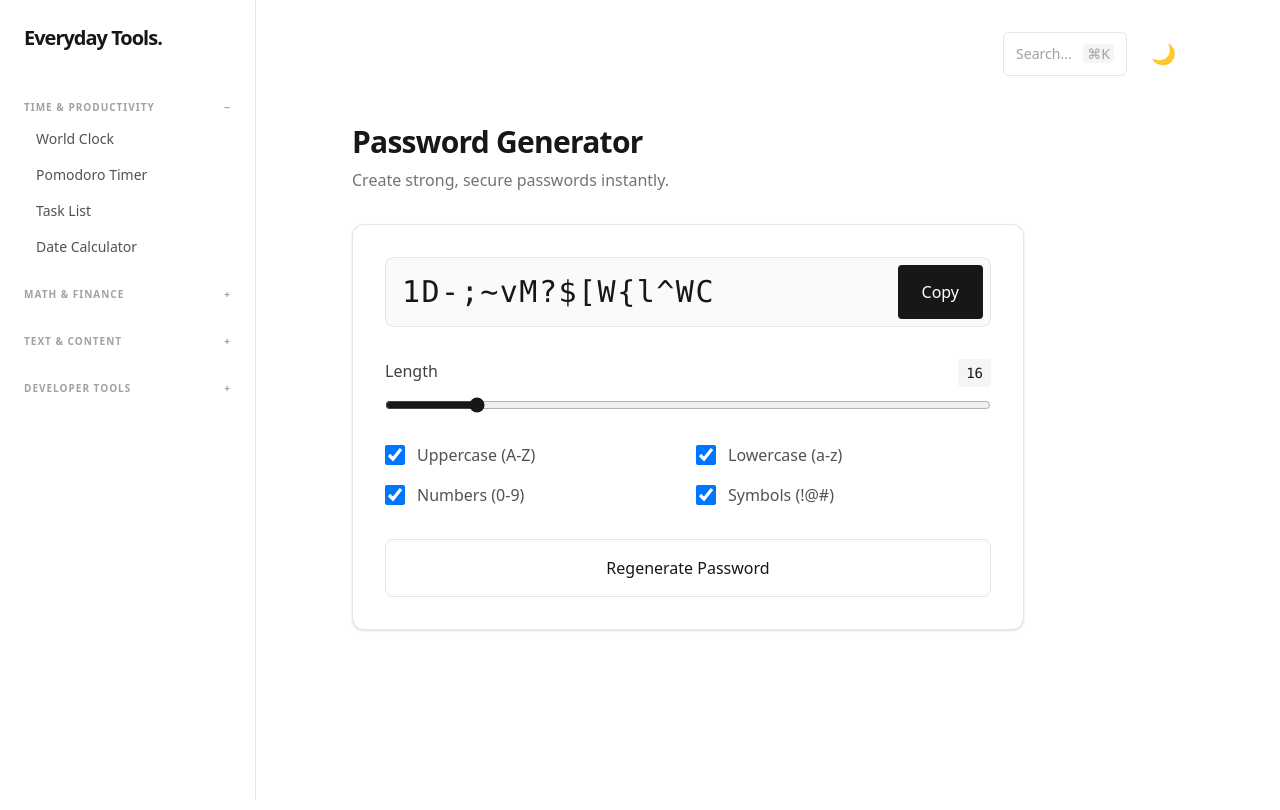
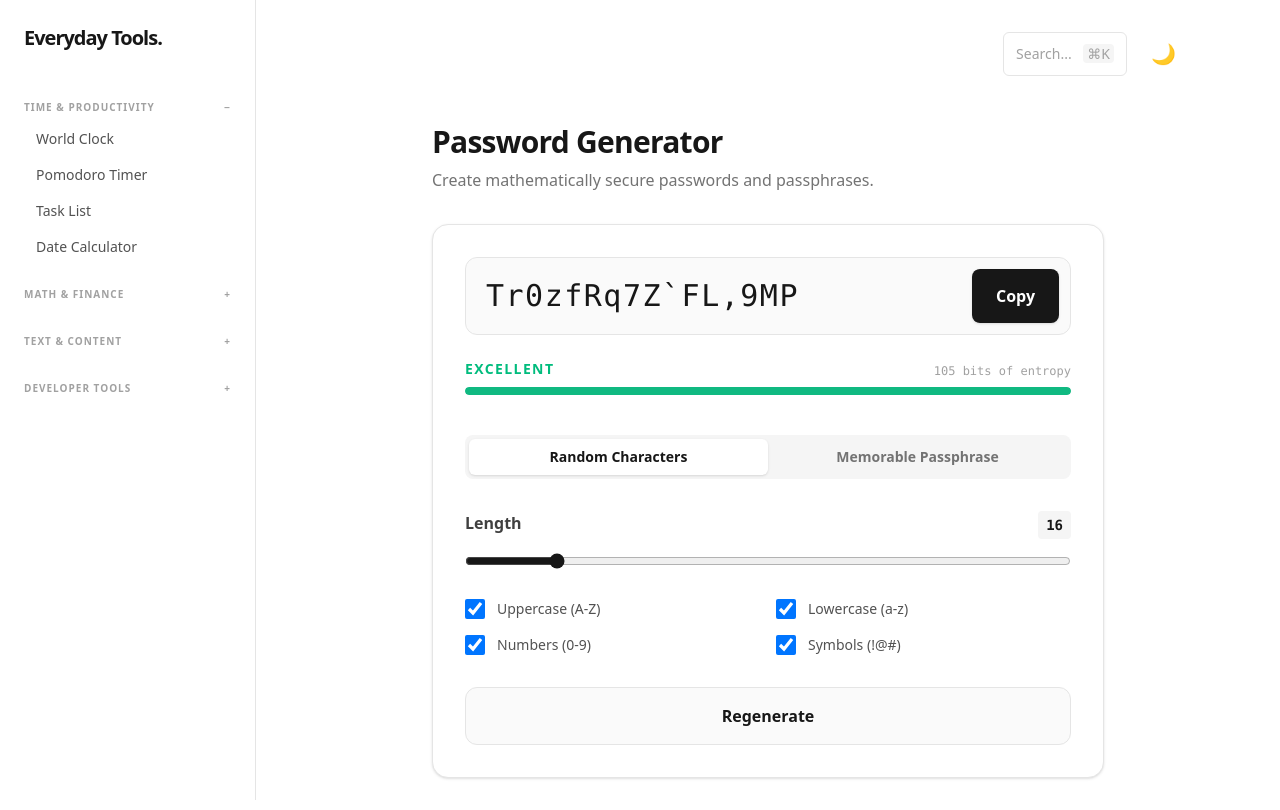
Before and after one commit to Fairfax18/everyday-tools, a Next.js app: page /text/password-generator in a window 1280 px wide. Built offline with nearby package versions, Linux system fonts and the light colour scheme.

Commit message:
update password generator tool

```diff
--- a/app/text/password-generator/page.js
+++ b/app/text/password-generator/page.js
@@ -1,74 +1,172 @@
 'use client';
-import { useState, useEffect } from 'react';
+import { useState, useEffect, useMemo } from 'react';
+import { motion } from 'framer-motion';
+
+// A curated list of common, easy-to-type words for Passphrase Mode
+const WORD_LIST = [
+  "apple", "river", "mountain", "ocean", "battery", "horse", "staple", "correct",
+  "sunset", "desert", "forest", "winter", "summer", "rocket", "planet", "galaxy",
+  "window", "coffee", "guitar", "puzzle", "robot", "wizard", "dragon", "castle",
+  "ninja", "pirate", "laser", "quantum", "crystal", "shadow", "spirit", "temple",
+  "velvet", "breeze", "storm", "thunder", "silver", "golden", "copper", "bronze",
+  "eagle", "tiger", "panther", "falcon", "wolf", "bear", "dolphin", "whale",
+  "orbit", "comet", "meteor", "nebula", "cosmos", "voyage", "journey", "quest",
+  "diamond", "ruby", "sapphire", "emerald", "amber", "pearl", "jade", "opal",
+  "piano", "violin", "trumpet", "melody", "rhythm", "harmony", "chorus", "tempo",
+  "circle", "square", "triangle", "sphere", "pyramid", "cube", "spiral", "helix",
+  "vector", "matrix", "tensor", "scalar", "fractal", "enigma", "cipher", "beacon"
+];
 
 export default function PasswordGenerator() {
   const [password, setPassword] = useState('');
+  const [mode, setMode] = useState('random'); // 'random' or 'passphrase'
+
+  // Random Mode State
   const [length, setLength] = useState(16);
   const [options, setOptions] = useState({ upper: true, lower: true, numbers: true, symbols: true });
-  const [copied, setCopied] = useState(false);
+
+  // Passphrase Mode State
+  const [wordCount, setWordCount] = useState(4);
+  const [separator, setSeparator] = useState('-');
+
+  // Calculate Mathematical Entropy
+  const entropy = useMemo(() => {
+    if (mode === 'random') {
+      let poolSize = 0;
+      if (options.lower) poolSize += 26;
+      if (options.upper) poolSize += 26;
+      if (options.numbers) poolSize += 10;
+      if (options.symbols) poolSize += 32;
+
+      if (poolSize === 0) return 0;
+      // Entropy = Length * log2(Pool Size)
+      return length * Math.log2(poolSize);
+    } else {
+      // Entropy = Number of Words * log2(Dictionary Size)
+      return wordCount * Math.log2(WORD_LIST.length);
+    }
+  }, [mode, length, options, wordCount]);
+
+  // Determine Strength UI based on Entropy Bits
+  const strength = useMemo(() => {
+    if (entropy < 40) return { label: 'Very Weak', color: 'bg-red-500', text: 'text-red-500', pct: 20 };
+    if (entropy < 60) return { label: 'Weak', color: 'bg-orange-500', text: 'text-orange-500', pct: 40 };
+    if (entropy < 80) return { label: 'Good', color: 'bg-yellow-500', text: 'text-yellow-500', pct: 60 };
+    if (entropy < 100) return { label: 'Strong', color: 'bg-green-500', text: 'text-green-500', pct: 80 };
+    return { label: 'Excellent', color: 'bg-emerald-500', text: 'text-emerald-500', pct: 100 };
+  }, [entropy]);
 
   const generate = () => {
+    if (mode === 'random') {
       let charset = "";
       if (options.lower) charset += "abcdefghijklmnopqrstuvwxyz";
       if (options.upper) charset += "ABCDEFGHIJKLMNOPQRSTUVWXYZ";
       if (options.numbers) charset += "0123456789";
       if (options.symbols) charset += "!@#$%^&*()_+~`|}{[]:;?><,./-=";
 
-    if (!charset) return setPassword(''); // Prevent error if nothing selected
+      if (!charset) return setPassword('');
 
       let newPassword = "";
+      // Use crypto.getRandomValues for true cryptographic randomness
+      const randomValues = new Uint32Array(length);
+      window.crypto.getRandomValues(randomValues);
+
       for (let i = 0; i < length; i++) {
-      newPassword += charset.charAt(Math.floor(Math.random() * charset.length));
+        newPassword += charset[randomValues[i] % charset.length];
       }
       setPassword(newPassword);
-    setCopied(false);
+    } else {
+      const randomValues = new Uint32Array(wordCount);
+      window.crypto.getRandomValues(randomValues);
+
+      const words = [];
+      for (let i = 0; i < wordCount; i++) {
+        words.push(WORD_LIST[randomValues[i] % WORD_LIST.length]);
+      }
+      setPassword(words.join(separator));
+    }
   };
 
-  useEffect(() => { generate(); }, [length, options]);
+  // Regenerate when dependencies change
+  useEffect(() => { generate(); }, [mode, length, options, wordCount, separator]);
 
   const copyToClipboard = () => {
     navigator.clipboard.writeText(password);
-
-    // Instead of changing button text, trigger the sleek new global toast!
-    if (window.showToast) {
-      window.showToast('Password copied to clipboard');
-    }
+    if (window.showToast) window.showToast('Password copied to clipboard');
   };
 
   const toggleOption = (key) => setOptions({ ...options, [key]: !options[key] });
 
   return (
-    <div className="max-w-2xl">
+    <div className="max-w-2xl mx-auto animate-fade-in">
       <h1 className="text-3xl font-bold tracking-tight mb-2">Password Generator</h1>
-      <p className="text-neutral-500 mb-8">Create strong, secure passwords instantly.</p>
+      <p className="text-neutral-500 dark:text-neutral-400 mb-8">Create mathematically secure passwords and passphrases.</p>
 
-      <div className="bg-white p-6 md:p-8 rounded-xl border border-neutral-200 shadow-sm">
-        <div className="relative mb-8 group">
+      <div className="bg-white dark:bg-[#111] p-6 md:p-8 rounded-2xl border border-neutral-200 dark:border-neutral-800 shadow-sm">
+
+        {/* Output & Copy Area */}
+        <div className="relative mb-6 group">
           <input
             type="text"
             value={password}
             readOnly
-            className="w-full text-2xl md:text-3xl font-mono p-4 pr-32 bg-neutral-50 border border-neutral-200 rounded-lg outline-none text-neutral-900 tracking-wider"
+            className="w-full text-2xl md:text-3xl font-mono p-5 pr-32 bg-neutral-50 dark:bg-neutral-900 border border-neutral-200 dark:border-neutral-800 rounded-xl outline-none text-neutral-900 dark:text-white tracking-wider"
           />
           <button
             onClick={copyToClipboard}
-            className="absolute right-2 top-2 bottom-2 px-6 bg-neutral-900 text-white font-medium rounded hover:bg-neutral-800 transition"
+            className="absolute right-3 top-3 bottom-3 px-6 bg-neutral-900 dark:bg-white text-white dark:text-neutral-900 font-bold rounded-lg hover:bg-neutral-800 dark:hover:bg-neutral-200 transition-colors shadow-sm"
           >
-            {copied ? 'Copied' : 'Copy'}
+            Copy
           </button>
         </div>
 
-        <div className="space-y-6 mb-8">
+        {/* Animated Entropy Meter */}
+        <div className="mb-10">
+          <div className="flex justify-between items-end mb-2">
+            <span className={`text-sm font-bold uppercase tracking-widest ${strength.text}`}>
+              {strength.label}
+            </span>
+            <span className="text-xs text-neutral-400 font-mono">{Math.round(entropy)} bits of entropy</span>
+          </div>
+          <div className="h-2 w-full bg-neutral-100 dark:bg-neutral-800 rounded-full overflow-hidden">
+            <motion.div
+              initial={{ width: 0 }}
+              animate={{ width: `${strength.pct}%`, backgroundColor: strength.color === 'bg-red-500' ? '#ef4444' : strength.color === 'bg-orange-500' ? '#f97316' : strength.color === 'bg-yellow-500' ? '#eab308' : strength.color === 'bg-green-500' ? '#22c55e' : '#10b981' }}
+              transition={{ duration: 0.5, ease: "easeOut" }}
+              className="h-full rounded-full"
+            />
+          </div>
+        </div>
+
+        {/* Mode Toggle */}
+        <div className="flex p-1 bg-neutral-100 dark:bg-neutral-900 rounded-lg mb-8">
+          <button
+            onClick={() => setMode('random')}
+            className={`flex-1 py-2 text-sm font-bold rounded-md transition-all ${mode === 'random' ? 'bg-white dark:bg-neutral-800 text-neutral-900 dark:text-white shadow-sm' : 'text-neutral-500 hover:text-neutral-900 dark:hover:text-white'}`}
+          >
+            Random Characters
+          </button>
+          <button
+            onClick={() => setMode('passphrase')}
+            className={`flex-1 py-2 text-sm font-bold rounded-md transition-all ${mode === 'passphrase' ? 'bg-white dark:bg-neutral-800 text-neutral-900 dark:text-white shadow-sm' : 'text-neutral-500 hover:text-neutral-900 dark:hover:text-white'}`}
+          >
+            Memorable Passphrase
+          </button>
+        </div>
+
+        {/* Controls based on Mode */}
+        {mode === 'random' ? (
+          <motion.div initial={{ opacity: 0 }} animate={{ opacity: 1 }} className="space-y-6 mb-8">
             <div>
-            <div className="flex justify-between mb-2">
-              <label className="font-medium text-neutral-700">Length</label>
-              <span className="font-mono bg-neutral-100 px-2 py-1 rounded text-sm text-neutral-900">{length}</span>
+              <div className="flex justify-between mb-3">
+                <label className="font-bold text-neutral-700 dark:text-neutral-300">Length</label>
+                <span className="font-mono bg-neutral-100 dark:bg-neutral-800 px-2 py-1 rounded text-sm text-neutral-900 dark:text-white font-bold">{length}</span>
               </div>
               <input
                 type="range" min="8" max="64"
                 value={length}
                 onChange={(e) => setLength(Number(e.target.value))}
-              className="w-full cursor-pointer accent-neutral-900"
+                className="w-full cursor-pointer accent-neutral-900 dark:accent-white"
               />
             </div>
 
@@ -84,19 +182,54 @@ export default function PasswordGenerator() {
                     type="checkbox"
                     checked={options[opt.id]}
                     onChange={() => toggleOption(opt.id)}
-                  className="w-5 h-5 rounded border-neutral-300 text-neutral-900 focus:ring-neutral-900 cursor-pointer"
+                    className="w-5 h-5 rounded border-neutral-300 dark:border-neutral-700 text-neutral-900 focus:ring-neutral-900 cursor-pointer"
                   />
-                <span className="text-neutral-600 group-hover:text-neutral-900 transition">{opt.label}</span>
+                  <span className="text-sm font-medium text-neutral-600 dark:text-neutral-400 group-hover:text-neutral-900 dark:group-hover:text-white transition">{opt.label}</span>
                 </label>
               ))}
             </div>
+          </motion.div>
+        ) : (
+          <motion.div initial={{ opacity: 0 }} animate={{ opacity: 1 }} className="space-y-6 mb-8">
+            <div>
+              <div className="flex justify-between mb-3">
+                <label className="font-bold text-neutral-700 dark:text-neutral-300">Word Count</label>
+                <span className="font-mono bg-neutral-100 dark:bg-neutral-800 px-2 py-1 rounded text-sm text-neutral-900 dark:text-white font-bold">{wordCount}</span>
               </div>
+              <input
+                type="range" min="3" max="8"
+                value={wordCount}
+                onChange={(e) => setWordCount(Number(e.target.value))}
+                className="w-full cursor-pointer accent-neutral-900 dark:accent-white"
+              />
+            </div>
+            <div>
+              <label className="block font-bold text-neutral-700 dark:text-neutral-300 mb-3">Separator</label>
+              <div className="flex gap-2">
+                {[
+                  { value: '-', label: 'Hyphen (-)' },
+                  { value: '_', label: 'Underscore (_)' },
+                  { value: ' ', label: 'Space' },
+                  { value: '', label: 'None' }
+                ].map((sep) => (
+                  <button
+                    key={sep.label}
+                    onClick={() => setSeparator(sep.value)}
+                    className={`flex-1 py-2 rounded-lg text-sm font-medium transition-colors border ${separator === sep.value ? 'bg-neutral-900 dark:bg-white text-white dark:text-neutral-900 border-transparent' : 'bg-white dark:bg-transparent border-neutral-200 dark:border-neutral-700 text-neutral-600 dark:text-neutral-400 hover:bg-neutral-50 dark:hover:bg-neutral-900'}`}
+                  >
+                    {sep.label}
+                  </button>
+                ))}
+              </div>
+            </div>
+          </motion.div>
+        )}
 
         <button
           onClick={generate}
-          className="w-full py-4 bg-white border border-neutral-200 text-neutral-900 font-medium rounded-lg hover:bg-neutral-50 hover:border-neutral-300 transition"
+          className="w-full py-4 bg-neutral-50 dark:bg-neutral-900 border border-neutral-200 dark:border-neutral-800 text-neutral-900 dark:text-white font-bold rounded-xl hover:bg-neutral-100 dark:hover:bg-neutral-800 transition-colors"
         >
-          Regenerate Password
+          Regenerate
         </button>
       </div>
     </div>
```
Lines whose indentation alone changed are shown as unchanged.
